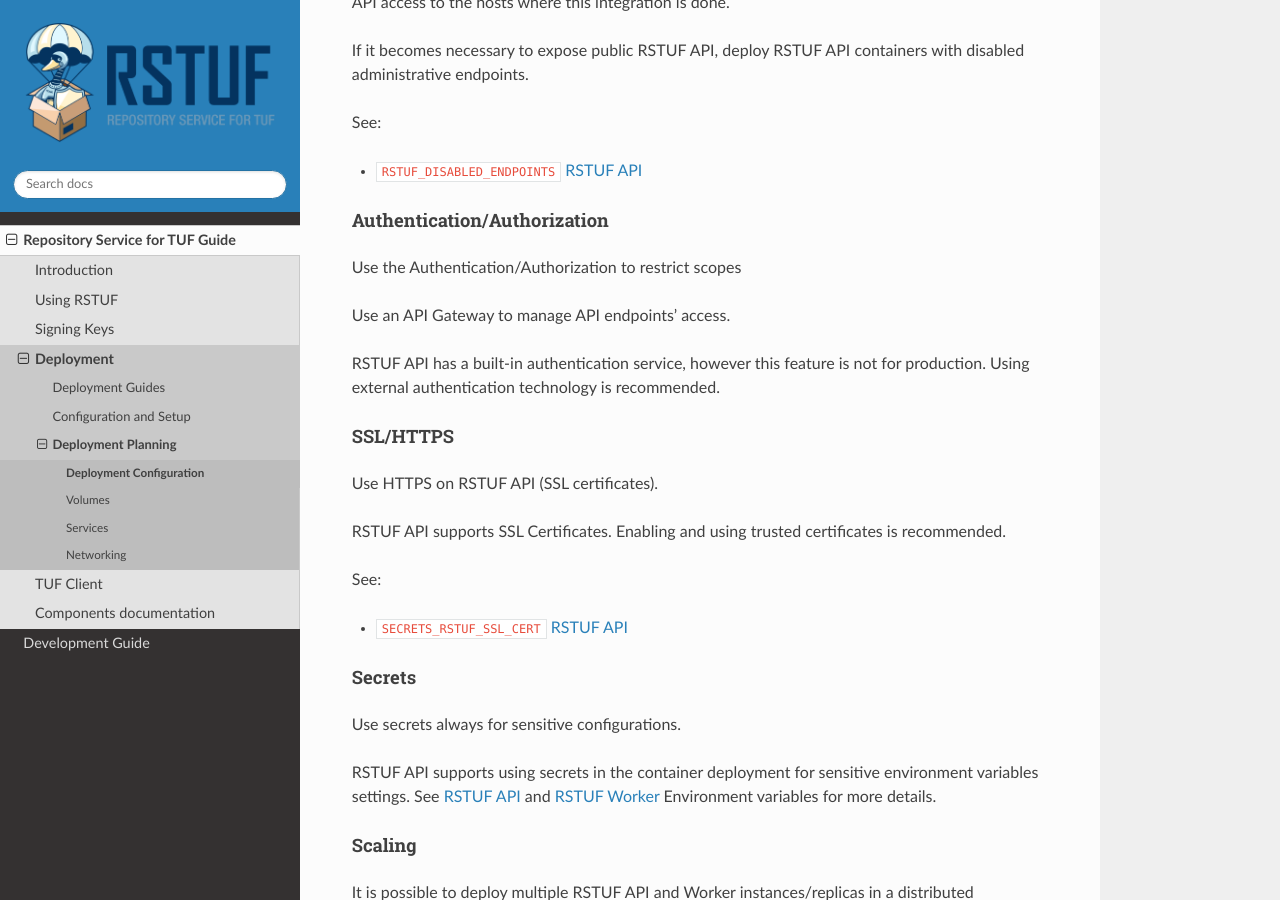
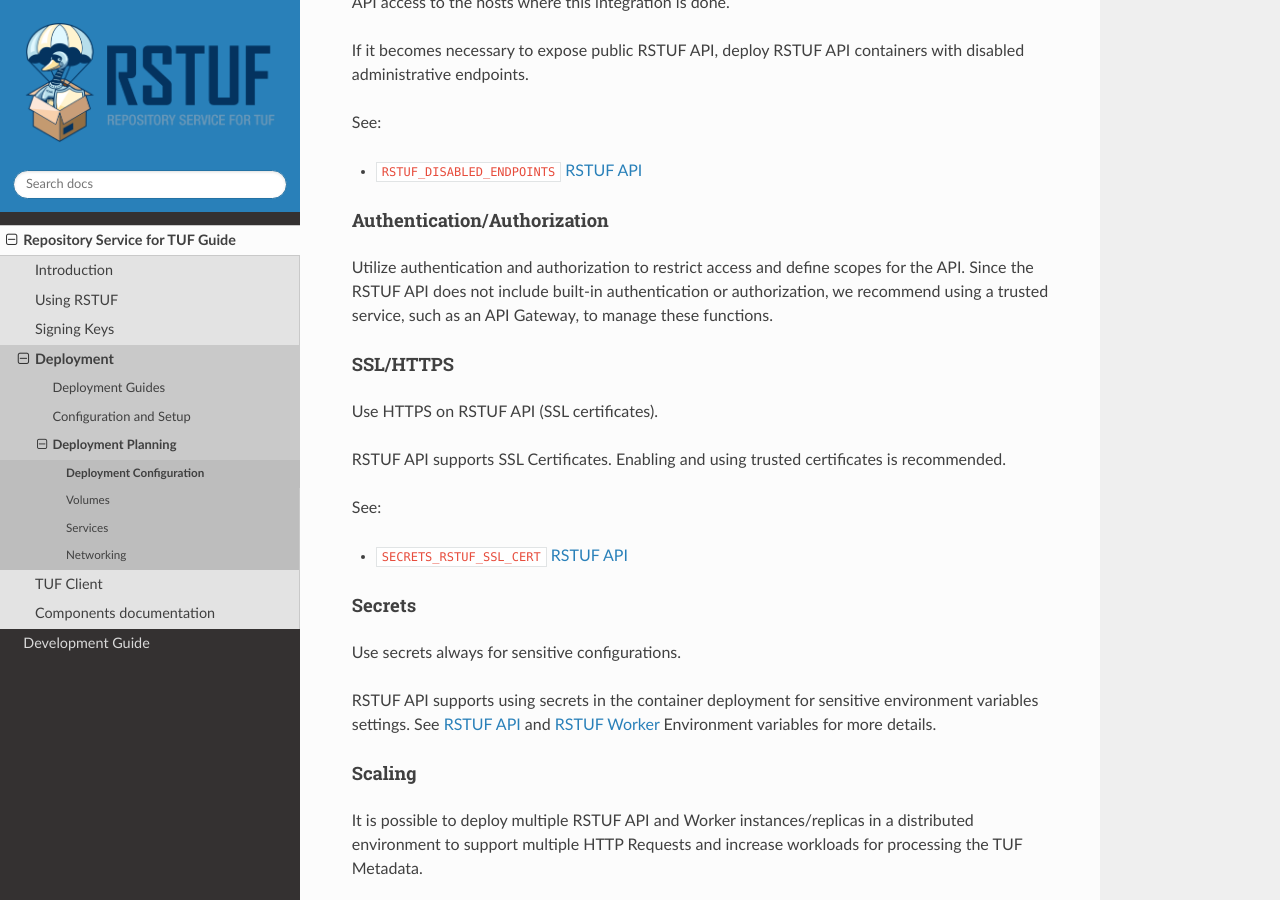
Before and after one commit to repository-service-tuf/repository-service-tuf, a Sphinx documentation site: the page built from docs/source/guide/deployment/planning/deployment.rst, in a window 1280 px wide and 900 px high, scrolled down 4654 px. Built offline with Sphinx 7.4.7 and the Read the Docs theme 2.0.0, drawn with Linux system fonts in a browser that asks for light colours.

Commit message:
docs: Update about AuthN/Z
Signed-off-by: Kairo Araujo <kairo.araujo@testifysec.com>

```diff
--- a/docs/source/guide/deployment/planning/deployment.rst
+++ b/docs/source/guide/deployment/planning/deployment.rst
@@ -182,8 +182,8 @@ When integrating RSTUF into a specific content management or
 distribution platform, restrict the API access to the hosts where this
 integration is done.
 
-If it becomes necessary to expose public RSTUF API, deploy RSTUF API containers with
-disabled administrative endpoints.
+If it becomes necessary to expose public RSTUF API, deploy RSTUF API containers
+with disabled administrative endpoints.
 
 See:
 
@@ -193,12 +193,11 @@ See:
 Authentication/Authorization
 ----------------------------
 
-Use the Authentication/Authorization to restrict scopes
+Utilize authentication and authorization to restrict access and define scopes
+for the API. Since the RSTUF API does not include built-in authentication or
+authorization, we recommend using a trusted service, such as an API Gateway,
+to manage these functions.
 
-Use an API Gateway to manage API endpoints' access.
-
-RSTUF API has a built-in authentication service, however this feature is
-not for production. Using external authentication technology is recommended.
 
 SSL/HTTPS
 ---------
```
